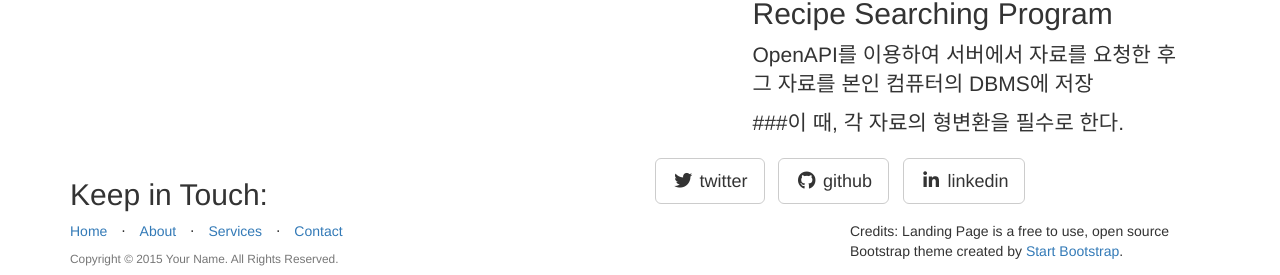
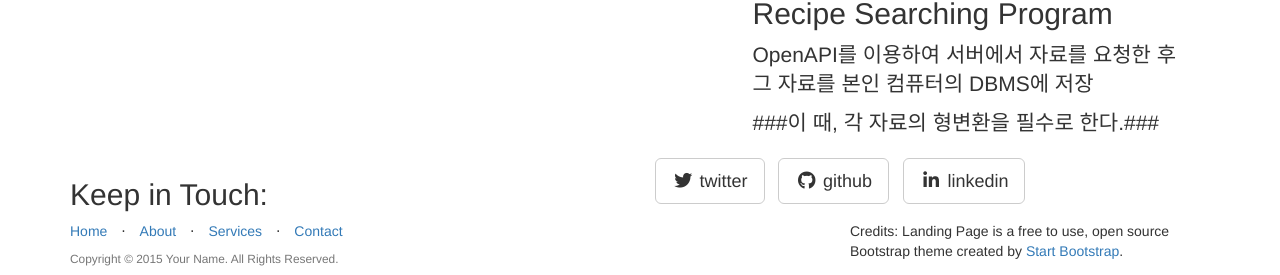
Before and after one commit to dbwjddldb96/dbwjddldb96.github.com, a Jekyll site: the page built from _posts/2016-05-22-smart-function (4).markdown, in a window 1280 px wide and 900 px high, scrolled down 734 px. Shown: the part 622-897 px from the top of the window. Built offline with Jekyll 4.4.1, drawn with Linux system fonts in a browser that asks for light colours; nearby versions of some CDN libraries; library files that are not in the unit come from our copies.

```diff
--- a/_posts/2016-05-22-smart-function (4).markdown
+++ b/_posts/2016-05-22-smart-function (4).markdown
@@ -9,4 +9,4 @@ img: art5.png
 OpenAPI를 이용하여 서버에서 자료를 요청한 후
 그 자료를 본인 컴퓨터의 DBMS에 저장
 
-###이 때, 각 자료의 형변환을 필수로 한다.
+###이 때, 각 자료의 형변환을 필수로 한다.###
```
